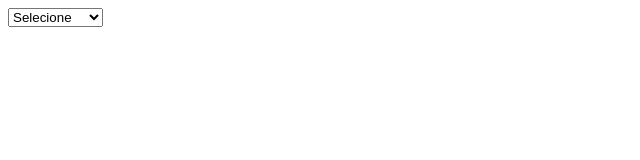
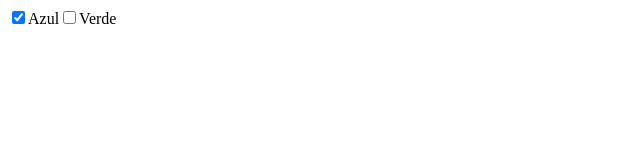
Before and after one commit to anthony-ricardox/react, a React (Vite) app in the folder react/: page / in a window 1280 px wide. Shown: the top 160 px of the page, without its empty margins (0-640 px from the left). Built offline with nearby package versions, Linux system fonts and the light colour scheme.

Commit message:
Checkbox

```diff
--- /dev/null
+++ b/react/ex20-checkbox/App.jsx
@@ -0,0 +1,10 @@
+import React from 'react'
+import EX20 from './ex20'
+
+const App = () => {
+  return (
+    <EX20/>
+  )
+}
+
+export default App
--- /dev/null
+++ b/react/ex20-checkbox/ex20.jsx
@@ -0,0 +1,31 @@
+import { Target } from 'lucide-react'
+import React from 'react'
+
+const ex20 = () => {
+  const [cores, setCores] = React.useState(['Azul'])
+  function handleChange({target}){
+    if(target.checked){
+        setCores([...cores, target.value])
+    }else{
+        setCores(cores.filter((cor) => { cor  !== target.value}))
+
+    }
+
+  }
+
+  return (
+    <form action="">
+        <label >
+            <input type="checkbox" value='Azul' checked={cores.includes('Azul')} onChange={handleChange} />
+            Azul
+        </label>
+
+         <label >
+            <input type="checkbox" value='Verde' checked={cores.includes('Verde')} onChange={handleChange} />
+            Verde
+        </label>
+    </form>
+  )
+}
+
+export default ex20
--- a/react/src/main.jsx
+++ b/react/src/main.jsx
@@ -1,7 +1,7 @@
 import { StrictMode } from 'react'
 import { createRoot } from 'react-dom/client'
 
-import App from '../ex18-select/App'
+import App from '../ex20-checkbox/App'
 
 
 createRoot(document.getElementById('root')).render(<App />)
```
